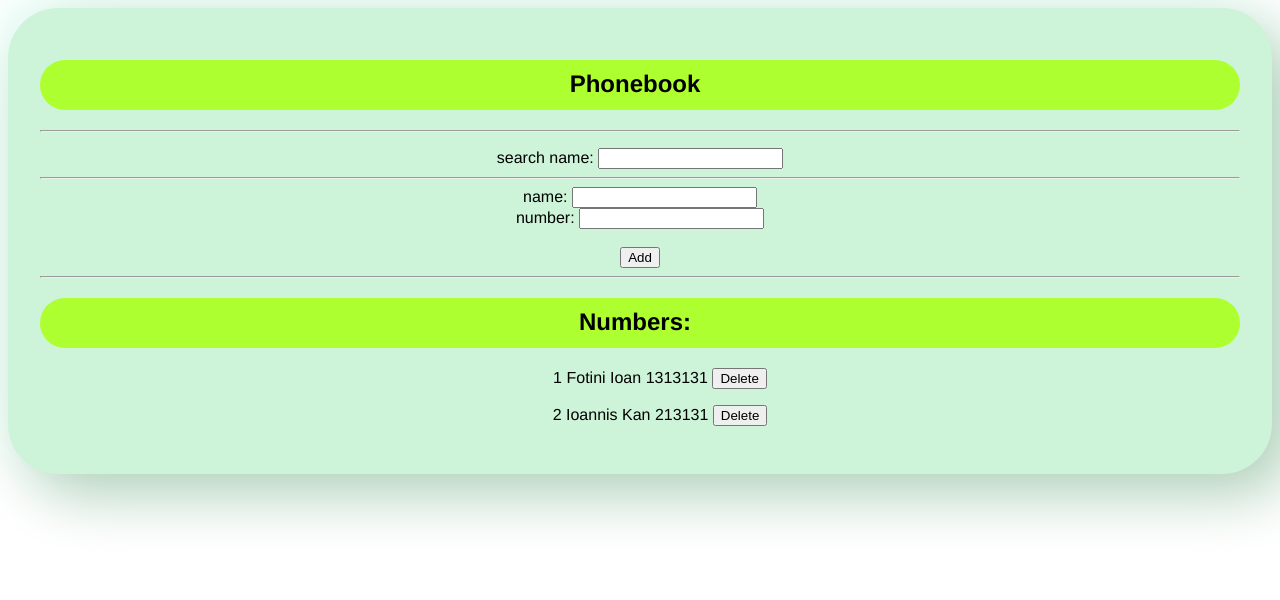
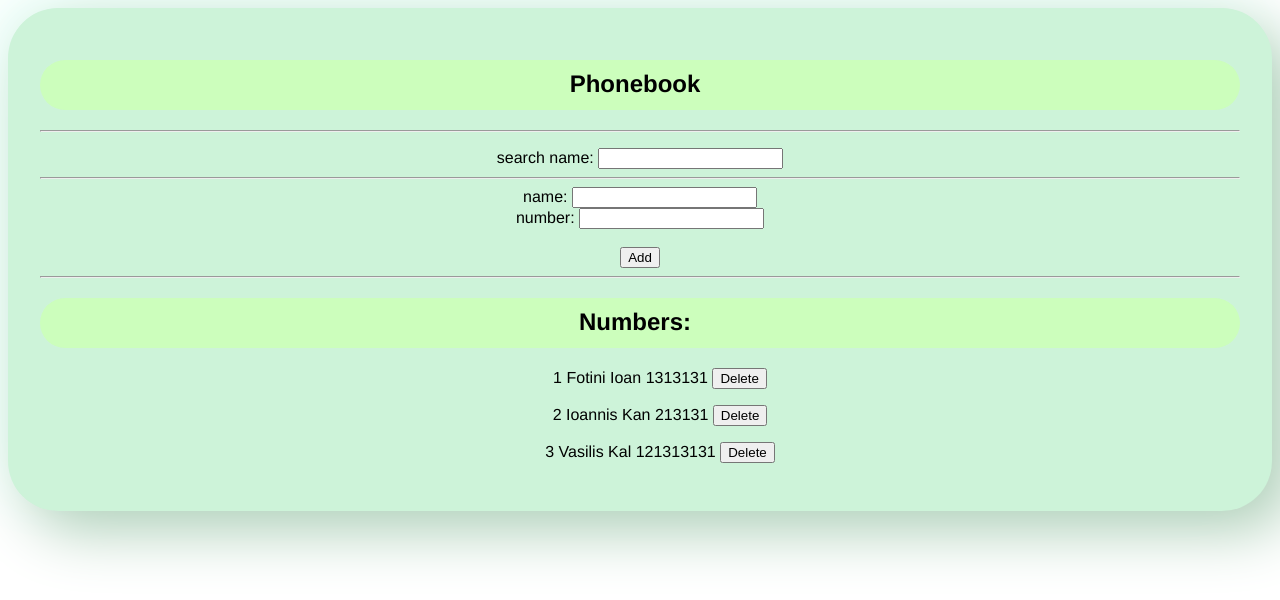
Before and after one commit to ondairos/phonebook, a React (Vite) app: page / in a window 1280 px wide. Shown: the top 600 px of the page. Built offline with nearby package versions, Linux system fonts and the light colour scheme; data requests are answered from the project's data file.

Commit message:
changes to css

```diff
--- a/db.json
+++ b/db.json
@@ -9,6 +9,11 @@
       "id": 2,
       "name": "Ioannis Kan",
       "number": "213131"
+    },
+    {
+      "id": 3,
+      "name": "Vasilis Kal",
+      "number": "121313131"
     }
   ]
 }
--- a/src/App.css
+++ b/src/App.css
@@ -13,12 +13,12 @@
   padding: 10px 10px 0px 0px;
   height: 40px;
   border-radius: 50px;
-  background-color: greenyellow;
+  background-color: rgb(204, 254, 188);
 }
 
 .main_numbers {
   padding: 10px 10px 0px 0px;
   height: 40px;
   border-radius: 50px;
-  background-color: greenyellow;
+  background-color: rgb(204, 254, 188);
 }
```
